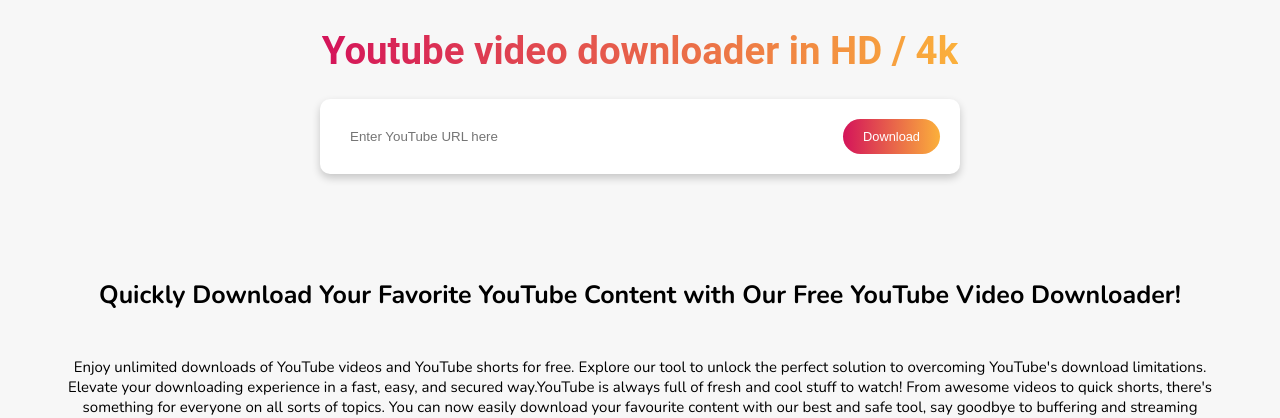
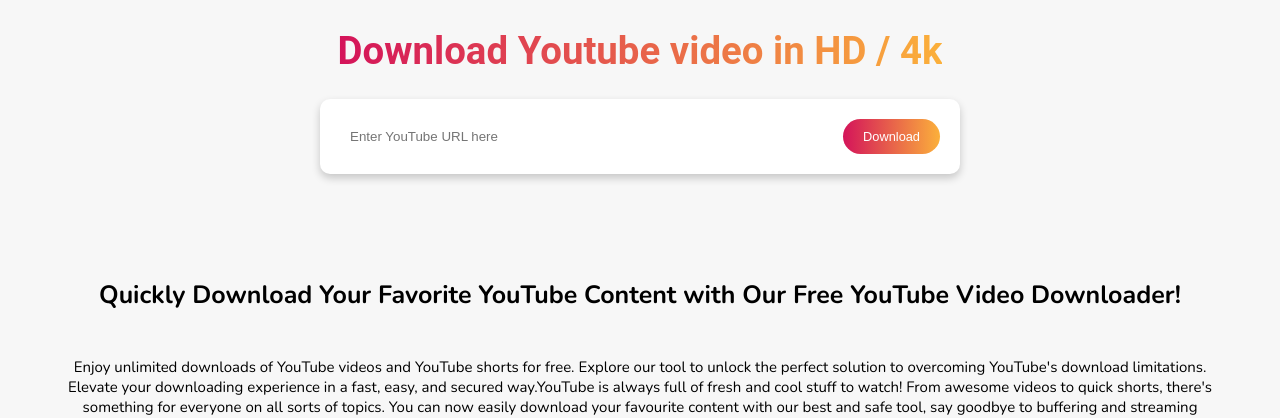
Before and after one commit to NaveenAare/myyuotube, a Flask app: page / in a window 1280 px wide. Shown: the top 418 px of the page. Run offline with Flask 3, Linux system fonts and the light colour scheme; some libraries are stand-ins or nearby versions.

Commit message:
changed heading

```diff
--- a/templates/youtubedowloader1.html
+++ b/templates/youtubedowloader1.html
@@ -832,7 +832,7 @@
 </style>
 </head>
 <body>
-<h1> Youtube video downloader in HD / 4k</h1>
+<h1> Download Youtube video in HD / 4k</h1>
 
 <div class="overlay" id="overlay"></div>
 
```
